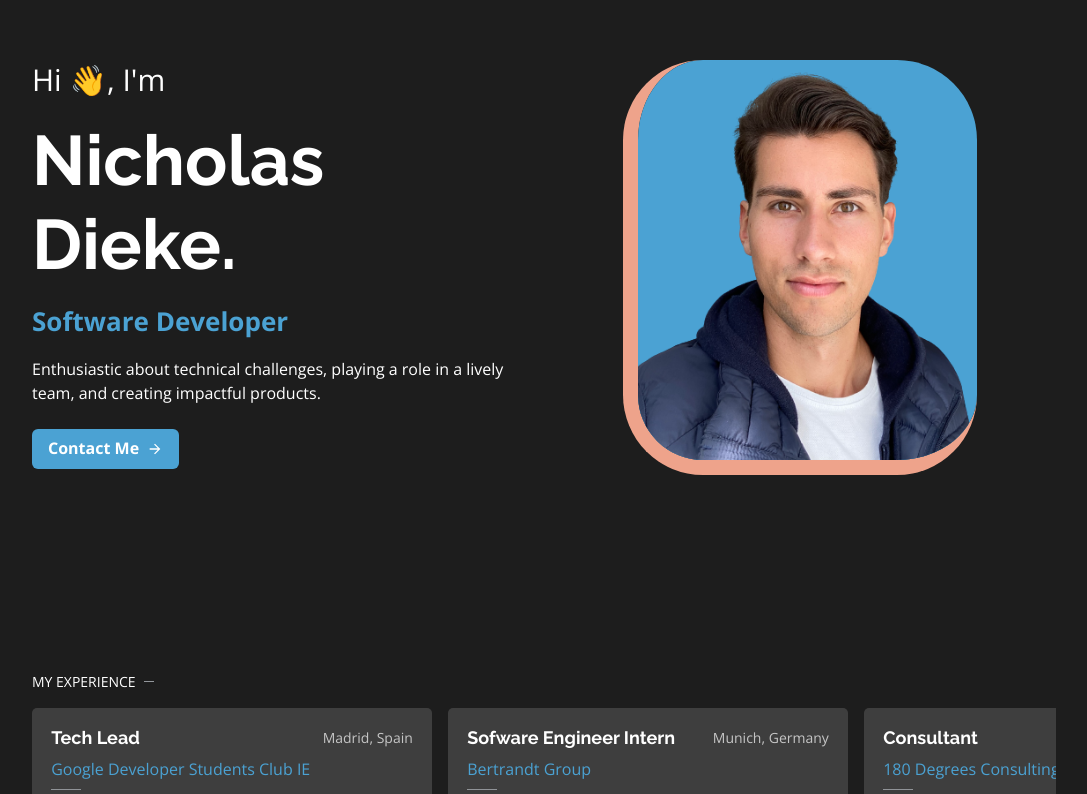
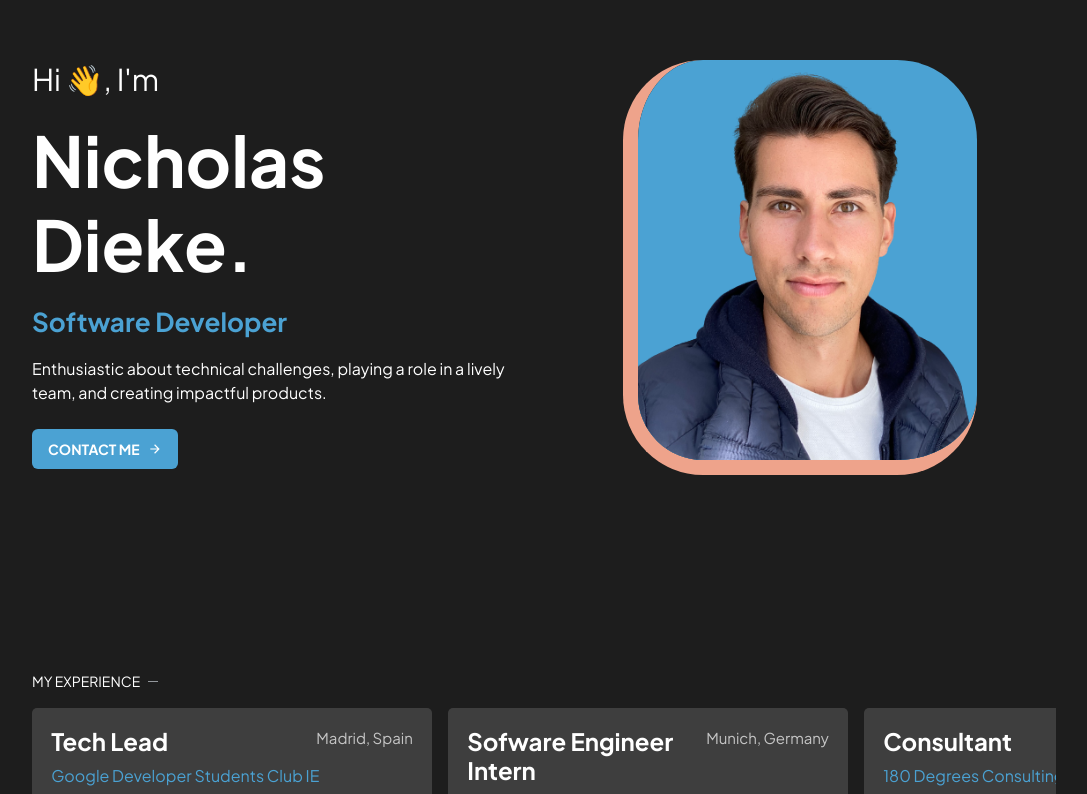
Before and after one commit to nicholasdieke/personal-site, a React (Create React App) app: page / in a window 1280 px wide. Shown: the part 137-931 px from the top of the page, without its empty margins (96-1183 px from the left). Built offline with nearby package versions, Linux system fonts and the light colour scheme.

Commit message:
new font

```diff
--- a/package.json
+++ b/package.json
@@ -8,6 +8,7 @@
     "@emotion/react": "^11.10.5",
     "@emotion/styled": "^11.10.5",
     "@fontsource/open-sans": "^4.5.13",
+    "@fontsource/plus-jakarta-sans": "^4.5.10",
     "@fontsource/raleway": "^4.5.11",
     "@fortawesome/fontawesome-svg-core": "^6.2.1",
     "@fortawesome/free-brands-svg-icons": "^6.2.1",
--- a/src/App.js
+++ b/src/App.js
@@ -24,25 +24,32 @@ function App() {
               <Text pb={"0.5rem"} fontSize="30px">
                 Hi 👋, I'm
               </Text>
-              <Heading fontSize={"70px"} textAlign={"start"} pb={"0.5rem"}>
+              <Heading
+                fontSize={"70px"}
+                textAlign={"start"}
+                pb={"0.5rem"}
+                fontWeight="700"
+              >
                 Nicholas Dieke.
               </Heading>
               <Text color={"primary"} fontWeight="700" pb={"0.5rem"}>
                 Software Developer
               </Text>
-              <Text textAlign={"start"} fontSize={"16px"} pb={"1rem"}>
+              <Text textAlign={"start"} fontSize="16px" pb={"1rem"}>
                 Enthusiastic about technical challenges, playing a role in a
                 lively team, and creating impactful products.
               </Text>
               <Button
                 variant={"primary"}
+                fontWeight="700"
+                fontSize="14px"
                 onClick={() =>
                   (window.location =
                     "mailto:nicholasdieke@icloud.com?subject=Hello!")
                 }
                 rightIcon={<ArrowForwardIcon />}
               >
-                Contact Me
+                CONTACT ME
               </Button>
               <Text></Text>
             </VStack>
--- a/src/InfoBox.js
+++ b/src/InfoBox.js
@@ -33,12 +33,14 @@ function InfoBox({
     >
       <VStack alignItems={"start"}>
         <Flex w="100%" justifyContent="space-between">
-          <Heading fontSize="18px">{title}</Heading>
+          <Heading fontSize="24px" fontWeight="700">
+            {title}
+          </Heading>
           <Text
             sx={{ opacity: 0.7 }}
             ml="0.5rem"
             whiteSpace="nowrap"
-            fontSize="14px"
+            fontSize="15px"
           >
             {address}
           </Text>
--- a/src/index.js
+++ b/src/index.js
@@ -1,12 +1,14 @@
 import { ChakraProvider, extendTheme } from "@chakra-ui/react";
 // import "@fontsource/open-sans/300.css";
-import "@fontsource/open-sans/400.css";
+// import "@fontsource/open-sans/400.css";
 // import "@fontsource/open-sans/500.css";
-import "@fontsource/open-sans/700.css";
+// import "@fontsource/open-sans/700.css";
 // import "@fontsource/raleway/300.css";
 // import "@fontsource/raleway/400.css";
 // import "@fontsource/raleway/500.css";
-import "@fontsource/raleway/700.css";
+import "@fontsource/plus-jakarta-sans/400.css";
+import "@fontsource/plus-jakarta-sans/700.css";
+// import "@fontsource/raleway/700.css";
 import React from "react";
 import ReactDOM from "react-dom/client";
 import App from "./App";
@@ -31,8 +33,8 @@ const theme = extendTheme({
   },
 
   fonts: {
-    heading: `'Raleway', sans-serif`,
-    body: `'Open Sans', sans-serif`,
+    heading: `'Plus Jakarta Sans', sans-serif`,
+    body: `'Plus Jakarta Sans', sans-serif`,
   },
 });
 const root = ReactDOM.createRoot(document.getElementById("root"));
```
Also changed, not shown: 1 other file (tests, documents, lock files or other folders).
